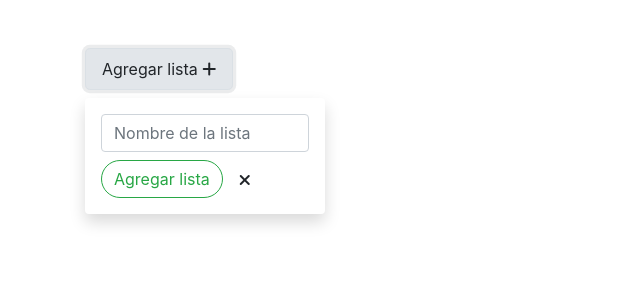
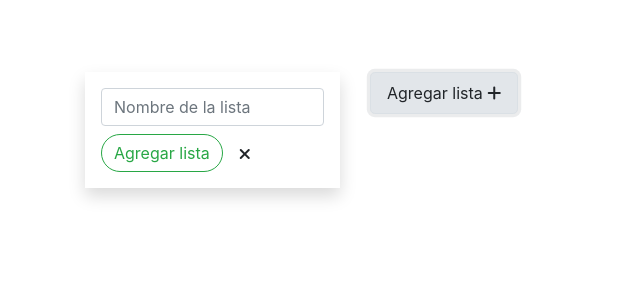
Before and after one commit to Andresrom1123/Aplicacion-de-porductividad, a Nuxt app: page / in a window 1280 px wide. Both pictures are taken after a click on the button "Agregar lista". Shown: the top 300 px of the page, without its empty margins (0-640 px from the left). Built offline with nearby package versions, Linux system fonts and the light colour scheme.

Commit message:
add vuelidate for list

```diff
--- a/assets/css/styles.css
+++ b/assets/css/styles.css
@@ -1,3 +1,7 @@
 .pointer {
   cursor: pointer;
 }
+.invalid-text {
+  font-size: 0.8rem;
+  color: red;
+}
--- a/nuxt.config.js
+++ b/nuxt.config.js
@@ -30,7 +30,9 @@ export default {
   ],
 
   // Plugins to run before rendering page: https://go.nuxtjs.dev/config-plugins
-  plugins: [],
+  plugins: [
+    '~/plugins/vuelidate.js'
+  ],
 
   // Auto import components: https://go.nuxtjs.dev/config-components
   components: true,
--- a/package.json
+++ b/package.json
@@ -15,7 +15,8 @@
     "bootstrap": "^4.6.0",
     "bootstrap-vue": "^2.21.2",
     "core-js": "^3.8.3",
-    "nuxt": "^2.14.12"
+    "nuxt": "^2.14.12",
+    "vuelidate": "^0.7.6"
   },
   "devDependencies": {
     "@nuxtjs/eslint-config": "^5.0.0",
--- a/pages/index.vue
+++ b/pages/index.vue
@@ -1,22 +1,85 @@
 <template>
   <div class="container my-5">
-    <b-button class="fs-6" variant="light" size="lg">
-      Agregar lista <i class="fas fa-plus"></i>
-    </b-button>
-    <div class="shadow mt-2 p-3 rounded" style="width: 90%; max-width: 15rem">
+    <div class="row">
+      <div
+        v-for="(v, index) in $v.lists.$each.$iter"
+        :key="index"
+        class="col-md-3 rounded mt-4"
+      >
+        <div class="shadow p-3">
+          <!-- Form lista - -->
+          <form action="">
             <b-form-input
               id="inline-form-input-name"
+              v-model.trim="v.name.$model"
+              :class="v.$error ? 'is-invalid' : ''"
               class="mb-2 mr-sm-2 mb-sm-0"
               placeholder="Nombre de la lista"
             ></b-form-input>
+            <div>
+              <span v-if="!v.name.required && v.$error" class="invalid-text">
+                El nombre de lista es requerido.
+              </span>
+              <span v-if="!v.name.maxLength && v.$error" class="invalid-text">
+                El nombre de usuario no debe tener más de
+                {{ v.name.$params.maxLength.max }} letras.
+              </span>
+            </div>
             <div class="d-flex">
               <b-button pill class="mt-2" variant="outline-success">
                 Agregar lista
               </b-button>
               <div class="ml-3 mt-3 pointer">
-          <i class="pointer fas fa-times"></i>
+                <i
+                  class="pointer fas fa-times"
+                  @click="lists.splice(index, 1)"
+                ></i>
               </div>
             </div>
+          </form>
+          <!-- Fin Form lista -->
+        </div>
+      </div>
+      <!-- Boton - Agregar lista -->
+      <div class="col-md-3 mt-4">
+        <b-button class="fs-6" variant="light" size="lg" @click="addList">
+          Agregar lista <i class="fas fa-plus"></i>
+        </b-button>
+      </div>
+      <!-- Fin boton agregar lista -->
     </div>
   </div>
 </template>
+<script>
+import { required, maxLength } from 'vuelidate/lib/validators'
+export default {
+  data() {
+    return {
+      lists: [],
+    }
+  },
+  validations: {
+    lists: {
+      $each: {
+        name: {
+          required,
+          maxLength: maxLength(15),
+        },
+      },
+    },
+    prueba: {
+      required,
+    },
+  },
+  methods: {
+    addList() {
+      const newList = {
+        name: '',
+        status: 'creating',
+        cards: [],
+      }
+      this.lists.push(newList)
+    },
+  },
+}
+</script>
--- /dev/null
+++ b/plugins/vuelidate.js
@@ -0,0 +1,3 @@
+import Vue from 'vue'
+import Vuelidate from 'vuelidate'
+Vue.use(Vuelidate)
```
Also changed, not shown: 1 other file (tests, documents, lock files or other folders). Lines whose indentation alone changed are shown as unchanged.
